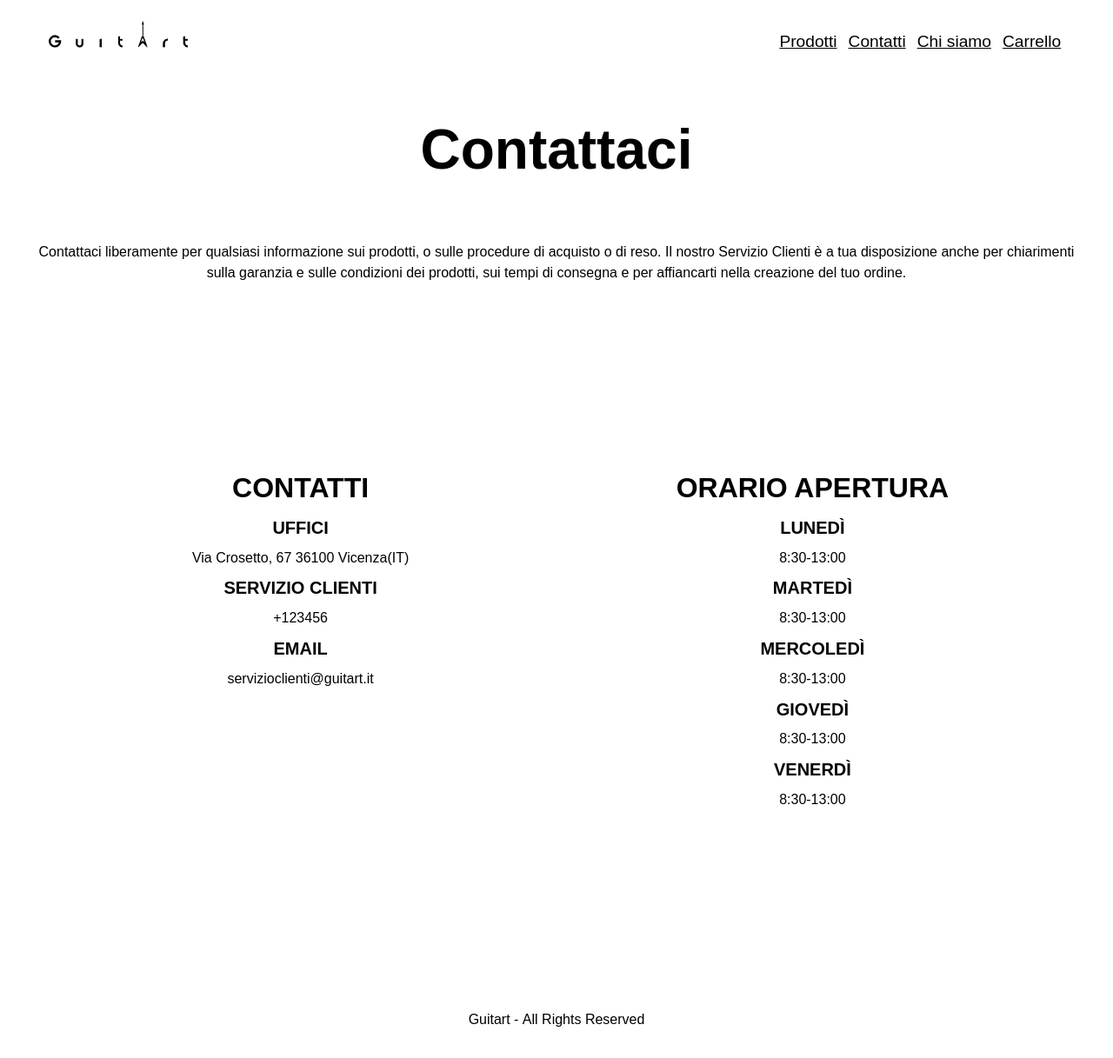
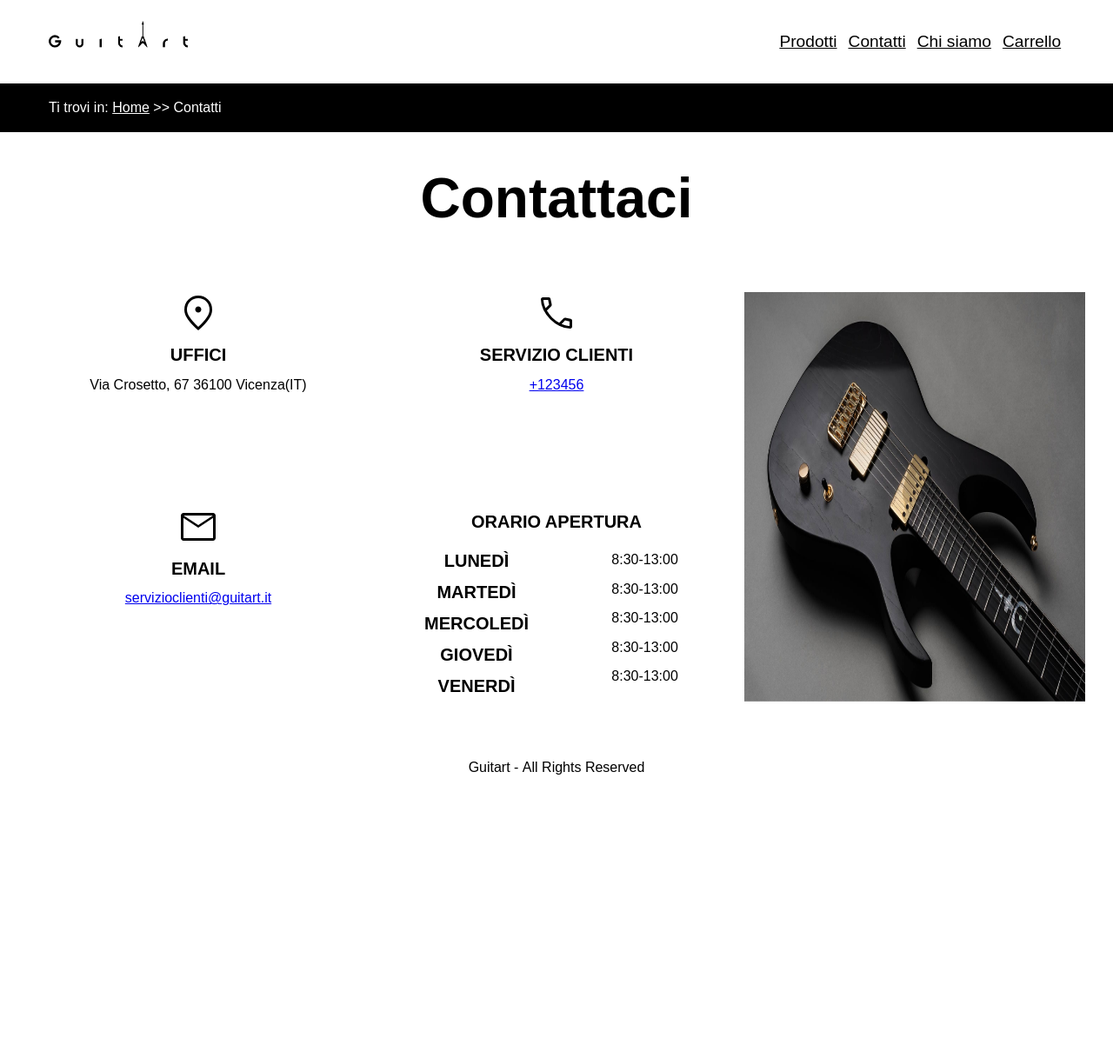
Before and after one commit to TecWeb-GuitArt/GuitArtWebSite, a PHP site: page /contatti.html in a window 1280 px wide. Shown: the whole page at 87% size. After the commit the page ends 891 px from the top, so only its background shows below. Run offline with PHP 8.4, Linux system fonts and the light colour scheme.

Commit message:
aggiornato layout contatti secondo template

```diff
--- a/contatti.css
+++ b/contatti.css
@@ -2,49 +2,108 @@ main {
     background-color: white;
     color: black;
     text-align: center;
+
+    /*grid-template-columns: repeat(auto-fit, minmax(500px, 1fr));  */
+
+
+
 }
 
-main h1 {
+#title {
+    grid-column: 4;
     text-align: center;
     padding: 1em;
     font-size: 4em;
+}
+
+main nav{
+    display: grid;
+    grid-template-columns: 1fr 1fr 1fr;
+    grid-template-rows: 1fr 1fr;
+    grid-gap: 20px;
+    grid-template-areas: "u t i"
+                         "e o i";
+    padding: 2em;
 
 }
 
-main p {
-    padding: 1.9em;
-    margin: auto;
+dl.uffici{
+    grid-area: u;
+    background: url("images/location_icon.svg") top no-repeat;
 }
 
-main nav{
-   padding: 2em;
+dt.uffici{
+    padding-top: 3em;
+}
+
+dl.telefono{
+    grid-area: t;
+    background: url("images/phone_icon.svg") top no-repeat;
+}
+
+dt.telefono{
+    padding-top: 3em;
+
+}
+
+dl.email{
+    grid-area: e;
+    background: url("images/email_icon.svg") top no-repeat;
+
+}
+
+dt.email{
+    padding-top: 3em;
+}
+
+.orario{
+    grid-area: o;
+
 }
 
 
 
-.inform{
-    display: grid;
-    grid-template-columns: repeat(auto-fit, minmax(500px, 1fr));
+dt.orario{
+    float: left;
+    width: 50%;
 
+}
+
+
+
+img{
+    grid-area: i;
+    height: 100%;
+    width: 100%;
+}
+
+h2{
+    margin-bottom: 0.5em;
 }
 
 dt{
     text-transform: uppercase;
-    text-align: center;
+    /*text-align: center;*/
     font-weight: bold;
     font-size: 1.25em;
     padding: 0.3em;
+    margin: auto;
+
 
 }
+
 dd{
-    text-align: center;
+    /*text-align: center;*/
     font-size: 1em;
     padding: 0.3em;
+    margin: auto;
+
 }
-
-h2{
+/*
+main nav h2{
     text-transform: uppercase;
     text-align: center;
     font-size: 2em;
     padding-bottom: 0.5em;
-}
+
+}*/
--- a/contatti.html
+++ b/contatti.html
@@ -22,29 +22,40 @@
                 </ul>
             </nav>
         </header>
+        <nav id="breadcrumb">
+            <p>Ti trovi in: <a href="index.html"><span lang="en">Home</span></a> &gt&gt Contatti</p>
+        </nav>
         <main>
-            <h1>Contattaci</h1>
-            <p>Contattaci liberamente per qualsiasi informazione sui prodotti, o sulle procedure di acquisto o di reso. Il nostro Servizio Clienti è a tua disposizione anche per chiarimenti sulla garanzia e sulle condizioni dei prodotti, sui tempi di consegna e per affiancarti nella creazione del tuo ordine.</p>
-            <div class="inform">
-            <nav id="info" >
-                <h2>Contatti</h2>
-                <dl>
-                    <dt>Uffici</dt><dd>Via Crosetto, 67 36100 Vicenza(IT)</dd>
-                    <dt>Servizio Clienti</dt><dd><a href="tel:+123456">+123456</a></dd>
-                    <dt><span lang="en">Email</span></dt><dd><a href="mailto:servizioclienti@guitart.it">servizioclienti@guitart.it</a></dd>
+            <h1 id="title">Contattaci</h1>
+            <!--<p>Contattaci liberamente per qualsiasi informazione sui prodotti, o sulle procedure di acquisto o di reso. Il nostro Servizio Clienti è a tua disposizione anche per chiarimenti sulla garanzia e sulle condizioni dei prodotti, sui tempi di consegna e per affiancarti nella creazione del tuo ordine.</p>-->
+
+            <nav class="info" >
+                <!--<h2>Contatti</h2>-->
+                <dl class="uffici">
+                    <dt class="uffici">Uffici</dt>
+                    <dd class="uffici">Via Crosetto, 67 36100 Vicenza(IT)</dd>
                 </dl>
+                <dl class="telefono">
+                    <dt class="telefono">Servizio Clienti</dt>
+                    <dd class="telefono"><a href="tel:+123456">+123456</a></dd>
+                </dl>
+                <dl class="email">
+                    <dt class="email"><span lang="en">Email</span></dt>
+                    <dd class="email" ><a href="mailto:servizioclienti@guitart.it">servizioclienti@guitart.it</a></dd>
+                </dl>
+                <dl class="orario">
+                    <dt>Orario apertura</dt>
+                    <dd>
+                        <dt class="orario">Lunedì</dt><dd><time>8:30-13:00</time></dd>
+                        <dt class="orario">Martedì</dt><dd><time>8:30-13:00</time></dd>
+                        <dt class="orario">Mercoledì</dt><dd><time>8:30-13:00</time></dd>
+                        <dt class="orario">Giovedì</dt><dd><time>8:30-13:00</time></dd>
+                        <dt class="orario">Venerdì</dt><dd><time>8:30-13:00</time></dd>
+                    </dd>
+                </dl>
+                <img src="images/guitar1.jpeg" alt="">
             </nav>
-            <nav id="orario" >
-                <h2>Orario apertura</h2>
-                <dl>
-                    <dt>Lunedì</dt><dd><time>8:30-13:00</time></dd>
-                    <dt>Martedì</dt><dd><time>8:30-13:00</time></dd>
-                    <dt>Mercoledì</dt><dd><time>8:30-13:00</time></dd>
-                    <dt>Giovedì</dt><dd><time>8:30-13:00</time></dd>
-                    <dt>Venerdì</dt><dd><time>8:30-13:00</time></dd>
-                </dl>
-            </nav>
-            </div>
+
         </main>
         <footer>
             <p>Guitart - <span lang="en">All Rights Reserved</span></p>
--- a/mini.css
+++ b/mini.css
@@ -86,3 +86,19 @@ main div h1 {
 .specs1, .specs2{ /*non funziona*/
     background-color: white;
 }
+
+/*
+=========== SEZIONE CONTATTI ==============
+*/
+
+nav.info{
+    display: block;
+}
+
+dl{
+    margin: 3em;
+}
+
+#title{
+    font-size: 3em;
+}
```
Also changed, not shown: images/email_icon.svg (added), images/location_icon.svg (added), images/phone_icon.svg (added).
